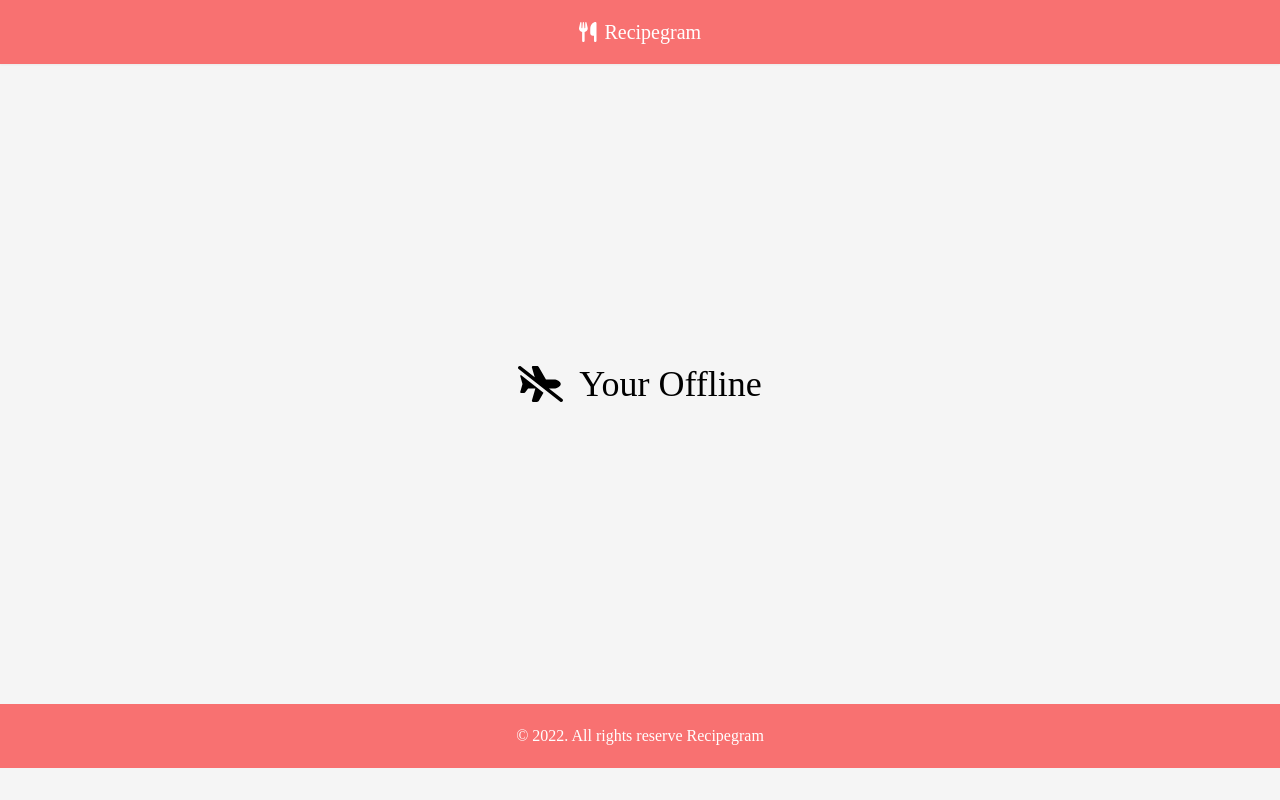
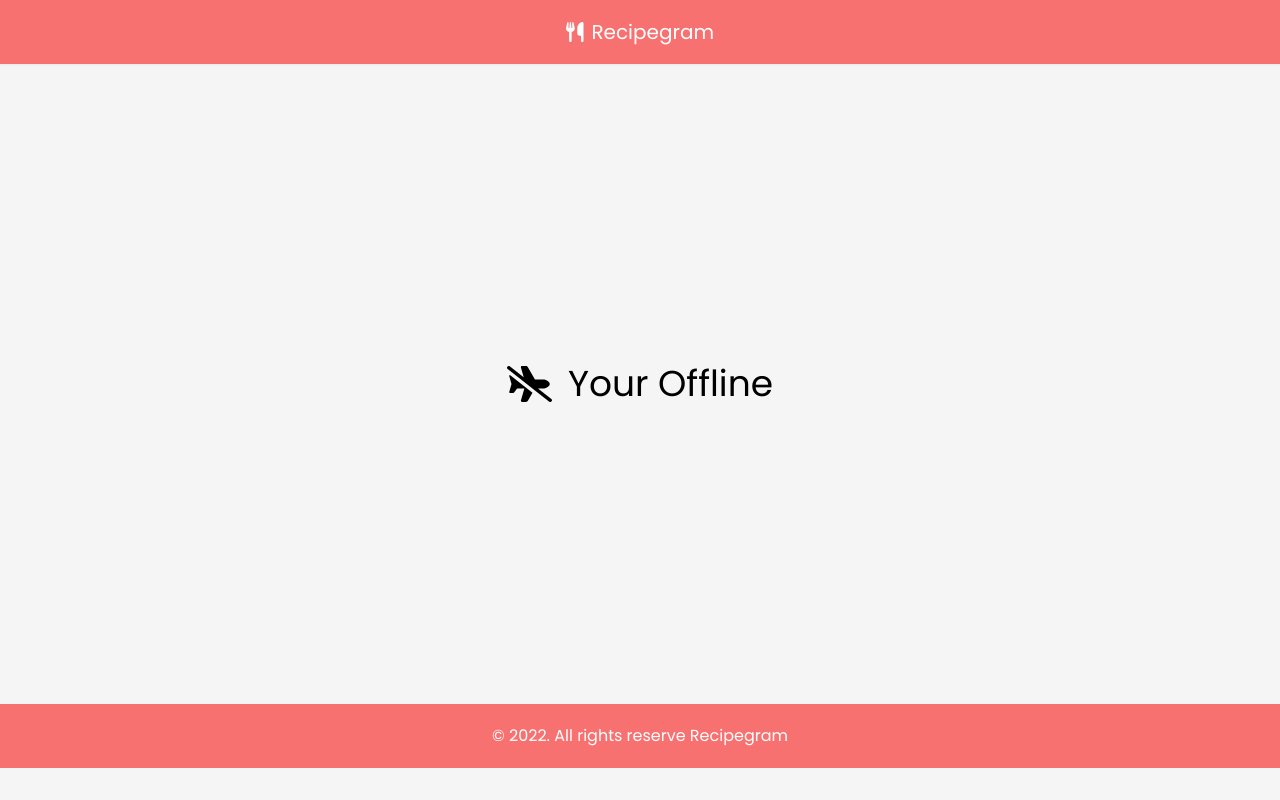
Before and after one commit to 17Ariel/recipegram, a React (Vite) app: page / in a window 1280 px wide. Built offline with nearby package versions, Linux system fonts and the light colour scheme; no server answers.

Commit message:
deploy again

```diff
--- a/index.html
+++ b/index.html
@@ -4,6 +4,7 @@
     <meta charset="UTF-8" />
     <!-- <link rel="icon" type="image/svg+xml" href="/src/favicon.svg" /> -->
     <meta name="viewport" content="width=device-width, initial-scale=1.0" />
+    <meta name="theme-color" content="#F87171">
     <title>Recipegram</title>
   </head>
   <body class="bg-light">
--- a/src/index.css
+++ b/src/index.css
@@ -1,3 +1,5 @@
+@import url("https://fonts.googleapis.com/css2?family=Poppins:ital,wght@0,100;0,200;0,300;0,400;0,500;0,600;0,700;0,800;0,900;1,100;1,200;1,300;1,400;1,500;1,600;1,800;1,900&display=swap");
+
 @tailwind base;
 @tailwind components;
 @tailwind utilities;
--- a/tailwind.config.js
+++ b/tailwind.config.js
@@ -4,7 +4,7 @@ module.exports = {
   theme: {
     extend: {
       fontFamily: {
-        pop: "Poppins",
+        pop: ["Poppins", "sans-serif"],
       },
       colors: {
         light: "#f5f5f5",
```
